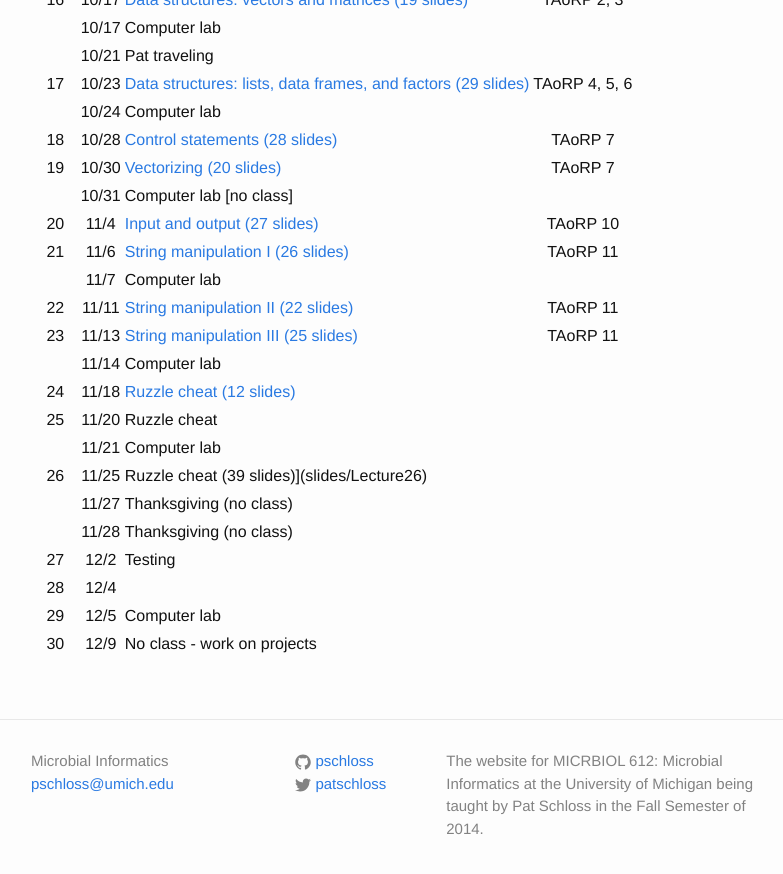
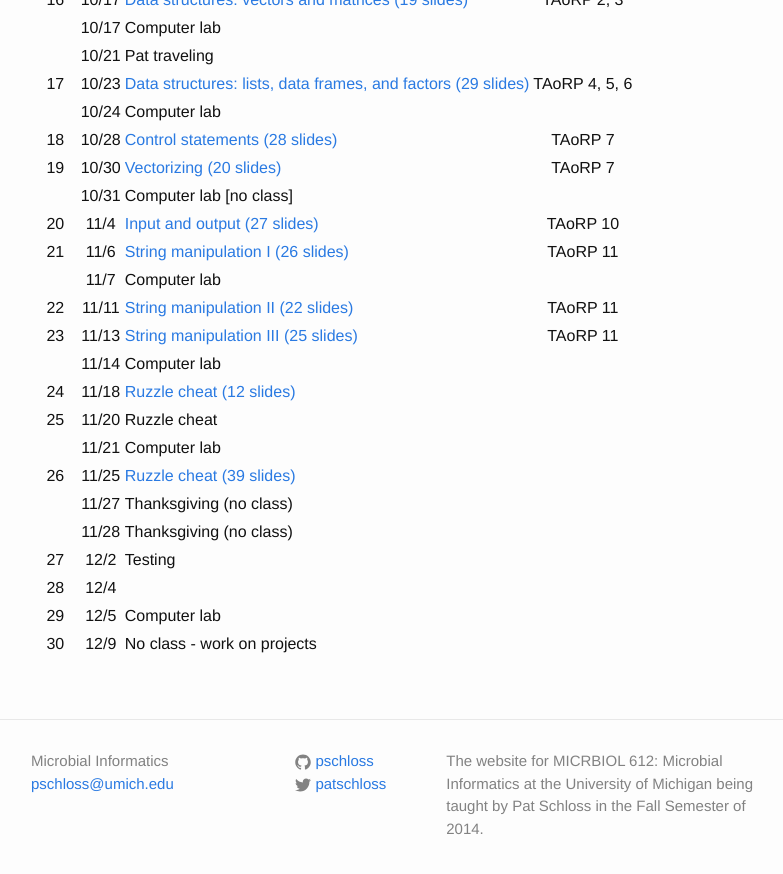
Before and after one commit to microbialinformatics/microbialinformatics.github.io, a Jekyll site: the page built from index.md, in a window 1280 px wide and 900 px high, scrolled down 2440 px. Shown: the top 874 px of the window, without its empty margins (239-1022 px from the left). Built offline with Jekyll 4.4.1, drawn with Linux system fonts in a browser that asks for light colours.

Commit message:
Fix markdown typo

```diff
--- a/index.md
+++ b/index.md
@@ -94,7 +94,7 @@ Class	|	Date	|	Topic	|	Reading
 24	|	11/18	|	[Ruzzle cheat (12 slides)](slides/Lecture24)	|
 25	|	11/20	|	Ruzzle cheat |
 	|	11/21	|	Computer lab	|
-26	|	11/25	|	Ruzzle cheat (39 slides)](slides/Lecture26)	|
+26	|	11/25	|	[Ruzzle cheat (39 slides)](slides/Lecture26)	|
 	|	11/27	|	Thanksgiving (no class)	|
 	|	11/28	|	Thanksgiving (no class)	|
 27	|	12/2	|	Testing	|
```
